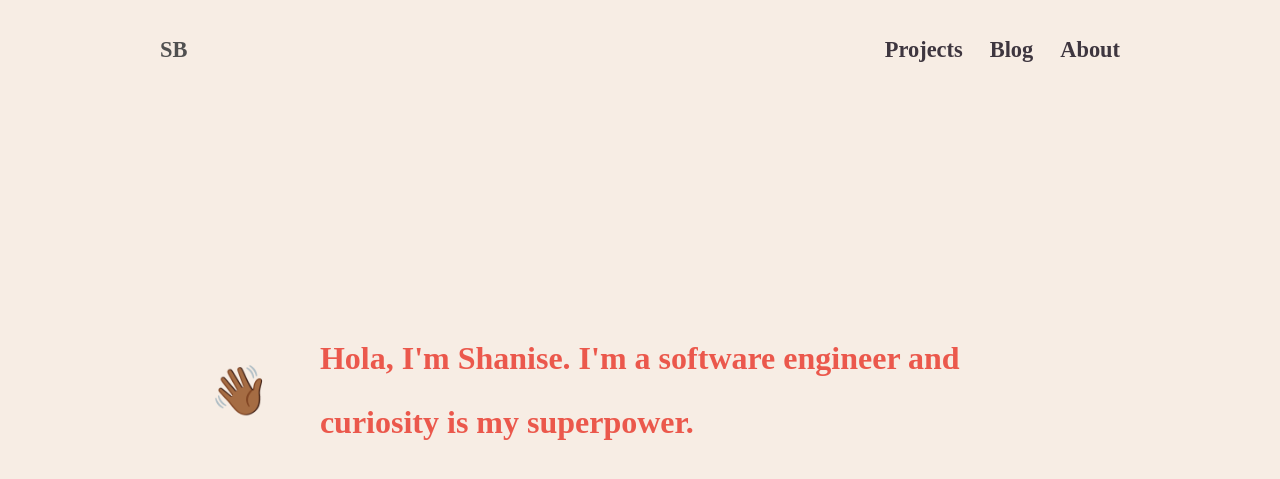
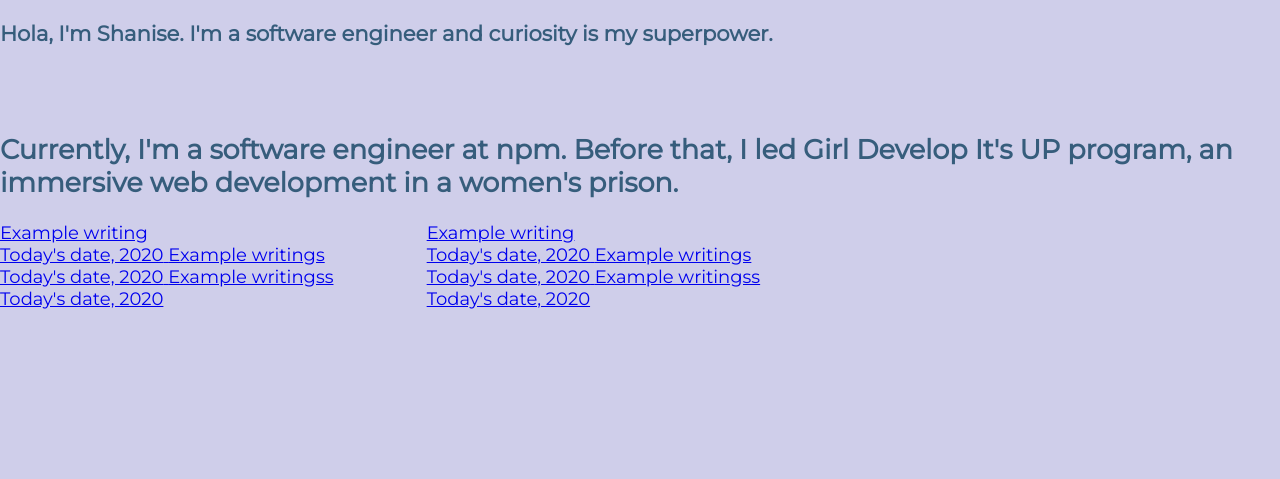
Before and after one commit to shanisebarona/shanisebarona.github.io, a Jekyll site: the page built from index.html, in a window 1280 px wide. Shown: the top 479 px of the page. Built offline with Jekyll 4.4.1, drawn with Linux system fonts in a browser that asks for light colours; some web fonts are replaced.

Commit message:
💁🏾‍♀️ remembering to commit

```diff
--- /dev/null
+++ b/_data/speaking.yml
@@ -0,0 +1,11 @@
+- name: Example writing
+  link: http://shanisebarona.com/idiomsyncrasy
+  date: Today's date, 2020
+
+- name: Example writings
+  link: http://google.com
+  date: Today's date, 2020
+
+- name: Example writingss
+  link: http://google.comm
+  date: Today's date, 2020
--- /dev/null
+++ b/_data/writing.yml
@@ -0,0 +1,11 @@
+- name: Example writing
+  link: http://shanisebarona.com/idiomsyncrasy
+  date: Today's date, 2020
+
+- name: Example writings
+  link: http://google.com
+  date: Today's date, 2020
+
+- name: Example writingss
+  link: http://google.comm
+  date: Today's date, 2020
--- /dev/null
+++ b/_includes/about.html
@@ -0,0 +1,4 @@
+<section class="about">
+    <h2 class="about-me"> Currently, I'm a software engineer at npm. Before that, I led Girl Develop It's UP program, an immersive web development in a women's prison.
+    </h2>
+  </section>
--- a/_includes/hi.html
+++ b/_includes/hi.html
@@ -1,5 +1,4 @@
-
-<section class="hero">
-    <p class="wave">👋🏾</p> <p class="hi"> Hola, I'm Shanise. I'm a software engineer and curiosity is my superpower.
-    </p>
+<section class="hello">
+    <h1 class="hi"> Hola, I'm Shanise. I'm a software engineer and curiosity is my superpower.
+    </h1>
   </section>
--- a/_includes/nav.html
+++ /dev/null
@@ -1,14 +0,0 @@
-<header>
-  <nav>
-    <div id="title">
-      <p><span class="name"><a href="/">SB</a></span><br>
-      </p>
-    </div>
-
-    <div class="nav-links">
-      {% for item in site.data.nav %}
-        <a href="{{ item.link }}">{{ item.name }}</a>
-      {% endfor %}
-    </div>
-  </nav>
-</header>
--- /dev/null
+++ b/_includes/speaking.html
@@ -0,0 +1,9 @@
+<article class="speaking">
+  {% for item in site.data.speaking %}
+      <a href="{{ item.link }}" class ="speaking-engagement" target="_blank">
+        {{ item.name }}
+        <br>
+        <time datetime="dates"> {{item.date}}</time>
+      </a>
+  {% endfor %}
+</article>
--- /dev/null
+++ b/_includes/writing.html
@@ -0,0 +1,9 @@
+<article class="writing">
+  {% for item in site.data.writing %}
+      <a href="{{ item.link }}" class ="written" target="_blank">
+        {{ item.name }}
+        <br>
+        <time datetime="dates"> {{item.date}}</time>
+      </a>
+  {% endfor %}
+</article>
--- a/_layouts/default.html
+++ b/_layouts/default.html
@@ -5,6 +5,7 @@
     <meta charset="utf-8">
     {% include meta.html %}
     <title>{{ page.title }}</title>
+    <link rel="icon" href="https://emojipedia-us.s3.dualstack.us-west-1.amazonaws.com/thumbs/240/apple/237/lemon_1f34b.png">
     <link rel="stylesheet" href="/styles.css">
     {% if site.tags != "" %}
       {% include tags.html %}
@@ -13,7 +14,6 @@
 
   <body>
     <section class="wrapper">
-      {% include nav.html %}<br></br>
       {{ content }}
     </section>
   </body>
--- a/_layouts/post.html
+++ b/_layouts/post.html
@@ -11,7 +11,7 @@ layout: default
     <span>Tags:
   {% for tag in page.tags %}
     {% capture tag_name %}{{ tag }}{% endcapture %}
-    <a href="/tag/{{ tag_name }}"><code class="highligher-rouge"><nobr>{{ tag_name }}</nobr></code></a>,
+    <a href="/tag/{{ tag_name }}"><code class="highlighter-rouge"><nobr>{{ tag_name }}</nobr></code></a>,
   {% endfor %}
 </span>
 </section>
--- a/index.html
+++ b/index.html
@@ -4,3 +4,12 @@ title: Projects
 ---
 
 {% include hi.html %}
+{% include about.html %}
+
+<section class="media">
+{% include writing.html %}
+{% include speaking.html %}
+{% include mentions.html %}
+</section>
+
+<!-- {% include projects.html %} -->
--- a/styles.css
+++ b/styles.css
@@ -8,74 +8,24 @@ body {
   margin: 0;
   height: 100%;
   font-size: 18px;
-  color: #3E363F;
+  color: rgba(33, 77, 108, 0.88);
   font-family: 'Montserrat', sans-serif;
-  background-color: rgba(245, 231, 218, 0.712);
+  background-color:rgba(207, 206, 234);
 }
 .wrapper {
     margin: 0 auto;
-    max-width: 1060px;
+    display: grid;
+    grid-template-columns: 1fr;
+    grid-auto-rows: 1fr;
 }
 
-::selection {
-  background-color: #FFE6D1;
+.media {
+  display: grid;
+  grid-template-columns: 1fr 1fr 1fr;
+  grid-auto-rows: 1fr;
 }
-
-a {
-  color: rgba(234, 80, 67, 0.95);
-  text-decoration: none;
-}
-
-a:hover {
-  color: #FFAF8A;
-}
-
-/* NAV STYLING */
-nav {
-  display: grid;
-  grid-auto-flow: column;
-  height: 100px;
-  padding: 10px 50px;
-}
-
-#title {
-  display: grid;
-  grid-auto-flow:column;
-  justify-content: start;
-  align-items: center;
-}
-
-.nav-links {
-  display: grid;
-  justify-content: right;
-  align-content: center;
-  grid-auto-flow:column;
-  grid-gap: 1.5em;
-}
-
-.nav-links a {
-  font-family: 'DM Serif Text', serif;
-  font-weight: 600;
-  font-size: 1.4rem;
-  color: #3E363F;
-}
-
-.nav-links a:hover, .name a:hover  {
-  color: rgba(234, 80, 67, 0.95);
-}
-
-.name {
-  font-family:'DM Serif Text', serif;
-  font-weight: 700;
-}
-
-.name a {
-  color: #505050;
-  font-size: 1.4rem;
-}
-
 /* HI STYLING */
-.hero {
+/* .hero {
   display: grid;
   place-items: center;
   grid-auto-flow: column;
@@ -87,7 +37,7 @@ nav {
   padding: 0 50px;
   line-height: 2;
   font-family: 'DM Serif Text', serif;
-  color: rgba(234, 80, 67, 0.95);
+  color:rgba(97, 67, 187, 0.88);
   font-weight: bold;
 }
 
@@ -98,11 +48,11 @@ nav {
 
 .wave:hover {
   animation: wave-animation 0.3s infinite;
-}
+} */
 
 /* PROJECTS STYLING */
 
-main {
+/* main {
   margin: 50px;
   display: grid;
   grid-auto-flow: column;
@@ -122,21 +72,21 @@ main {
 .project:hover {
   opacity: 0.75;
   color: #fff;
-  background-color: rgba(128,155,206);
-}
+  background-color:rgba(97, 67, 187, 0.88);
+} */
 
 /* ABOUT STYLIMG */
 
-h2 {
+/* h2 {
   font-family: 'DM Serif Text', serif;
   font-weight: 700;
 }
 
 .about {
   padding: 0 100px;
-}
+} */
 
-@keyframes wave-animation {
+/* @keyframes wave-animation {
   0%,
   100% {
     transform: rotate(0deg);
@@ -147,10 +97,10 @@ h2 {
   75% {
     transform: rotate(-15deg);
   }
-}
+} */
 
   /* BLOG STYLING */
-  .blog-list {
+  /* .blog-list {
     margin: 0 75px;
   }
 
@@ -160,32 +110,32 @@ h2 {
 
   .blog-post {
     margin: 0 75px;
-  }
+  } */
 
   /* POST STYLING */
-  .post-url:hover {
-    color: rgba(234, 80, 67, 0.95);
+  /* .post-url:hover {
+    color:rgba(119, 98, 239);
   }
 
   .post-category {
     border-bottom-width: 2px;
     border-bottom-style: solid;
-    border-bottom-color: rgba(234, 80, 67, 0.95);
+    border-bottom-color:rgba(97, 67, 187, 0.88);
     font-weight: 600;
-    color: rgba(234, 80, 67, 0.95);
+    color:rgba(119, 98, 239);
   }
 
   .post-category:hover {
     border-bottom-width: 2px;
     border-bottom-style: solid;
-    border-bottom-color:rgba(234, 80, 67, 0.95);
+    border-bottom-color:rgba(119, 98, 239);
     font-weight: 600;
   }
 
   .post-category:active {
     border-bottom-width: 2px;
     border-bottom-style: solid;
-    border-bottom-color: rgba(234, 80, 67, 0.95);
+    border-bottom-color:rgba(119, 98, 239);
     font-weight: 600;
   }
 
@@ -197,4 +147,4 @@ h2 {
   p.post-info {
     font-size: 1.2rem;
     margin-bottom: 40px;
-  }
+  } */
```
Also changed, not shown: _data/nav.yml (deleted, +0 -8 lines), blog.html (deleted, +0 -21 lines), notes/index.html (+17 -0 lines), _includes/mentions.html (added), favicon.png (deleted), img/shanise_barona.png (deleted), img/sparkles.svg (deleted), 2 other files.
